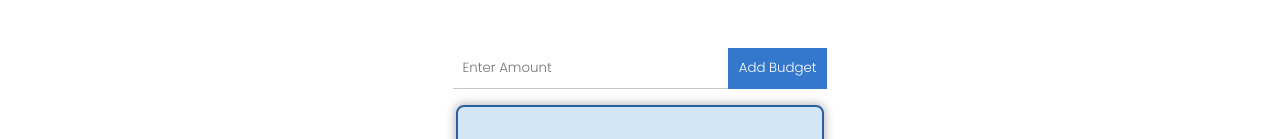
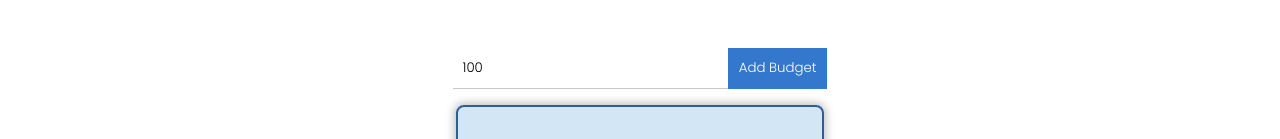
Before and after one commit to Ali-Row/Angular-Budget-App, an Angular app: page / in a window 1280 px wide. Shown: the part 283-422 px from the top of the page. Built offline with nearby package versions, Linux system fonts and the light colour scheme.

Commit message:
Total budget now working

```diff
--- a/src/app/app.module.ts
+++ b/src/app/app.module.ts
@@ -3,7 +3,8 @@ import { BrowserModule } from '@angular/platform-browser';
 
 import { AppRoutingModule } from './app-routing.module';
 import { AppComponent } from './app.component';
-import { BudgetComponent } from './components/budget.component'
+import { BudgetComponent } from './components/budget.component';
+import { FormsModule } from '@angular/forms';
 
 @NgModule({
   declarations: [
@@ -12,7 +13,8 @@ import { BudgetComponent } from './components/budget.component'
   ],
   imports: [
     BrowserModule,
-    AppRoutingModule
+    AppRoutingModule,
+    FormsModule
   ],
   providers: [],
   bootstrap: [AppComponent]
--- a/src/app/components/budget.component.html
+++ b/src/app/components/budget.component.html
@@ -30,7 +30,7 @@
 
 
 <div class="input-container" align="center">
-    <input id="budgetInput" placeholder="Enter Amount"/>
+    <input [(ngModel)]="budgetInput" id="budgetInput" placeholder="Enter Amount"/>
     <button (click)="updateBudgetAmount(budgetInput)">Add Budget</button>
 </div>
 
```
